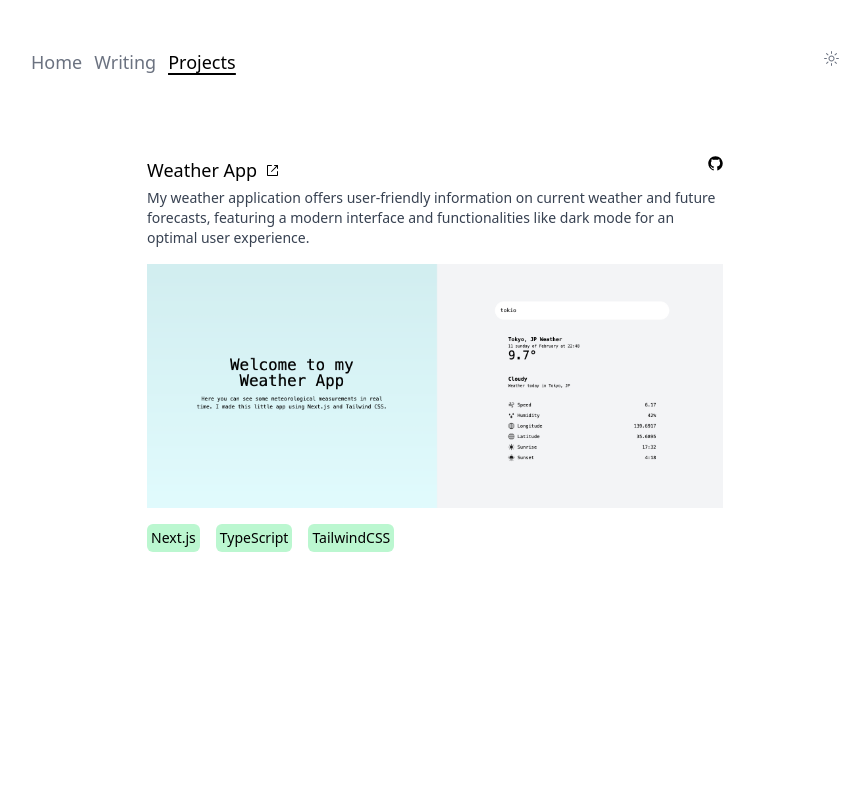
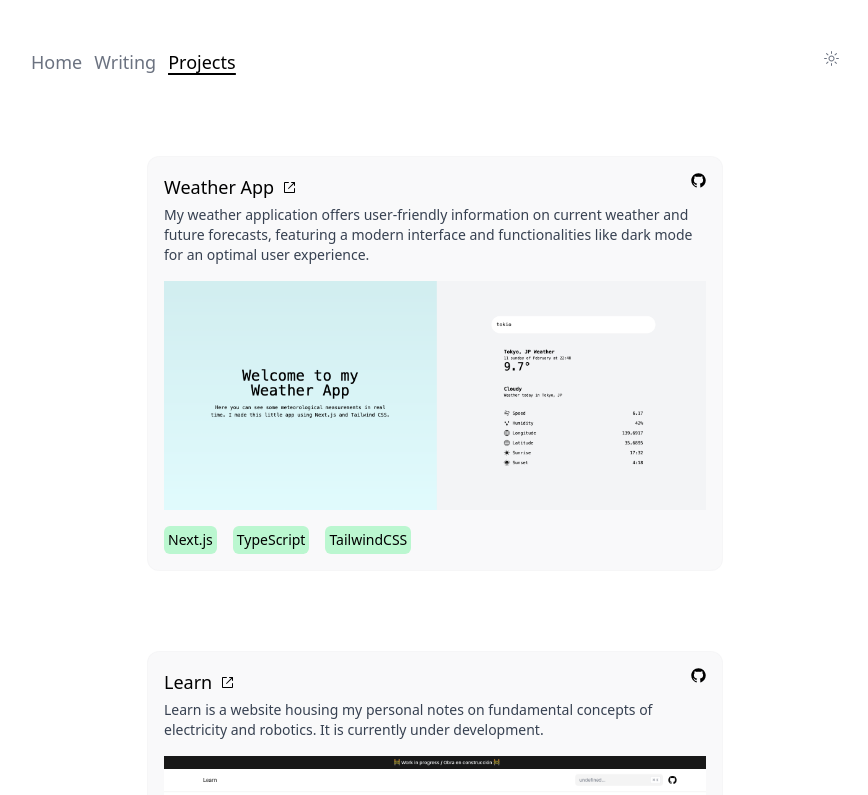
Before and after one commit to robinglto/robin, a Next.js app: page /projects in a window 1280 px wide. Shown: the top 795 px of the page, without its empty margins (205-1073 px from the left). Built offline with nearby package versions, Linux system fonts and the light colour scheme.

Commit message:
adding new project

```diff
--- a/src/pages/projects.tsx
+++ b/src/pages/projects.tsx
@@ -19,15 +19,28 @@ export default function Projects() {
       github: "https://github.com/robinglto/weatherapp",
       hashtag: ["Next.js", "TypeScript", "TailwindCSS"],
     },
+    {
+      id: 2,
+      title: "Learn",
+      link: "https://learnglto.vercel.app/",
+      img: `/ui/learn/${theme === "dark" ? "dark" : "light"}.png`,
+      description:
+        "Learn is a website housing my personal notes on fundamental concepts of electricity and robotics. It is currently under development.",
+      github: "https://github.com/robinglto/learn",
+      hashtag: ["Electricity", "Robotics"],
+    },
   ];
 
   return (
     <main className="dark:bg-black bg-white min-h-screen flex flex-col justify-between md:px-24 ">
       <div className="flex flex-col justify-start min-h-screen px-3">
         <NavBar />
-        <div className="flex justify-center max-w-xl mx-auto my-20">
+        <div className="flex flex-col space-y-20 justify-center max-w-xl mx-auto my-20">
           {data.map((item, idx) => (
-            <div key={idx} className="font-sans space-y-4 font-medium">
+            <div
+              key={idx}
+              className="font-sans space-y-4 font-medium border  dark:border-zinc-900/60 dark:bg-zinc-900/60 transition delay-50 duration-700 ease-in-out border-gray-100/50 bg-gray-100/50  sm:p-4 rounded-xl p-2"
+            >
               <div>
                 <div className="flex justify-between">
                   <div>
```
Also changed, not shown: public/ui/learn/dark.png (added), public/ui/learn/light.png (added).
